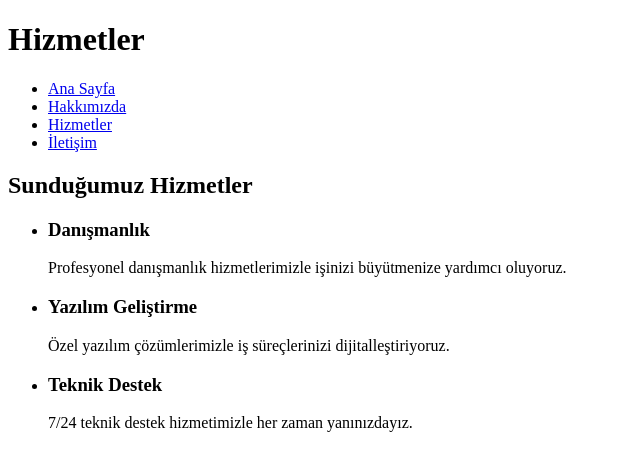
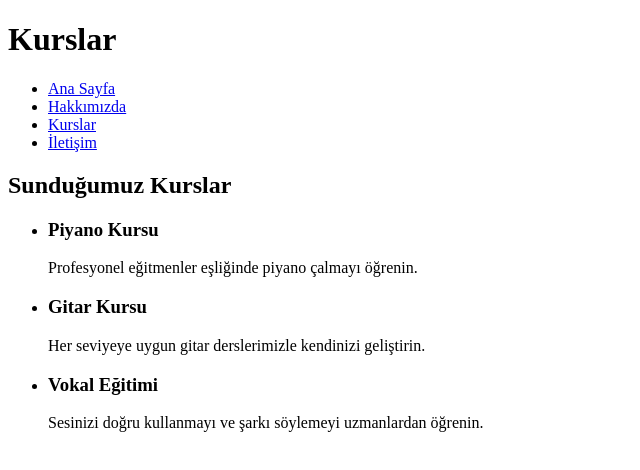
Before and after one commit to yakuperenermurat/Patika-Frontend-Course, a plain HTML site: page Week1/Ödev3/servisler.html in a window 1280 px wide. Shown: the whole page, without its empty margins (0-640 px from the left). Drawn offline with Linux system fonts and the light colour scheme.

Commit message:
ödev 3 update

```diff
--- a/Week1/Ödev3/servisler.html
+++ b/Week1/Ödev3/servisler.html
@@ -6,34 +6,34 @@
     <meta http-equiv="X-UA-Compatible" content="IE=edge">
     <!-- Mobil cihazlar için viewport ayarı -->
     <meta name="viewport" content="width=device-width, initial-scale=1.0">
-    <title>Hizmetler</title>
+    <title>Kurslar</title>
 </head>
 <body>
-    <h1>Hizmetler</h1>
+    <h1>Kurslar</h1>
     <!-- Navigasyon menüsü -->
     <nav>
         <ul>
             <li><a href="index.html">Ana Sayfa</a></li>
             <li><a href="hakkinda.html">Hakkımızda</a></li>
-            <li><a href="servisler.html">Hizmetler</a></li>
+            <li><a href="servisler.html">Kurslar</a></li>
             <li><a href="iletisim.html">İletişim</a></li>
         </ul>
     </nav>
     <!-- Hizmetler hakkında bilgiler -->
     <section>
-        <h2>Sunduğumuz Hizmetler</h2>
+        <h2>Sunduğumuz Kurslar</h2>
         <ul>
             <li>
-                <h3>Danışmanlık</h3>
-                <p>Profesyonel danışmanlık hizmetlerimizle işinizi büyütmenize yardımcı oluyoruz.</p>
+                <h3>Piyano Kursu</h3>
+                <p>Profesyonel eğitmenler eşliğinde piyano çalmayı öğrenin.</p>
             </li>
             <li>
-                <h3>Yazılım Geliştirme</h3>
-                <p>Özel yazılım çözümlerimizle iş süreçlerinizi dijitalleştiriyoruz.</p>
+                <h3>Gitar Kursu</h3>
+                <p>Her seviyeye uygun gitar derslerimizle kendinizi geliştirin.</p>
             </li>
             <li>
-                <h3>Teknik Destek</h3>
-                <p>7/24 teknik destek hizmetimizle her zaman yanınızdayız.</p>
+                <h3>Vokal Eğitimi</h3>
+                <p>Sesinizi doğru kullanmayı ve şarkı söylemeyi uzmanlardan öğrenin.</p>
             </li>
         </ul>
     </section>
```
Also changed, not shown: Week1/Ödev3/hakkinda.html (+7 -7 lines), Week1/Ödev3/index.html (+8 -8 lines).
